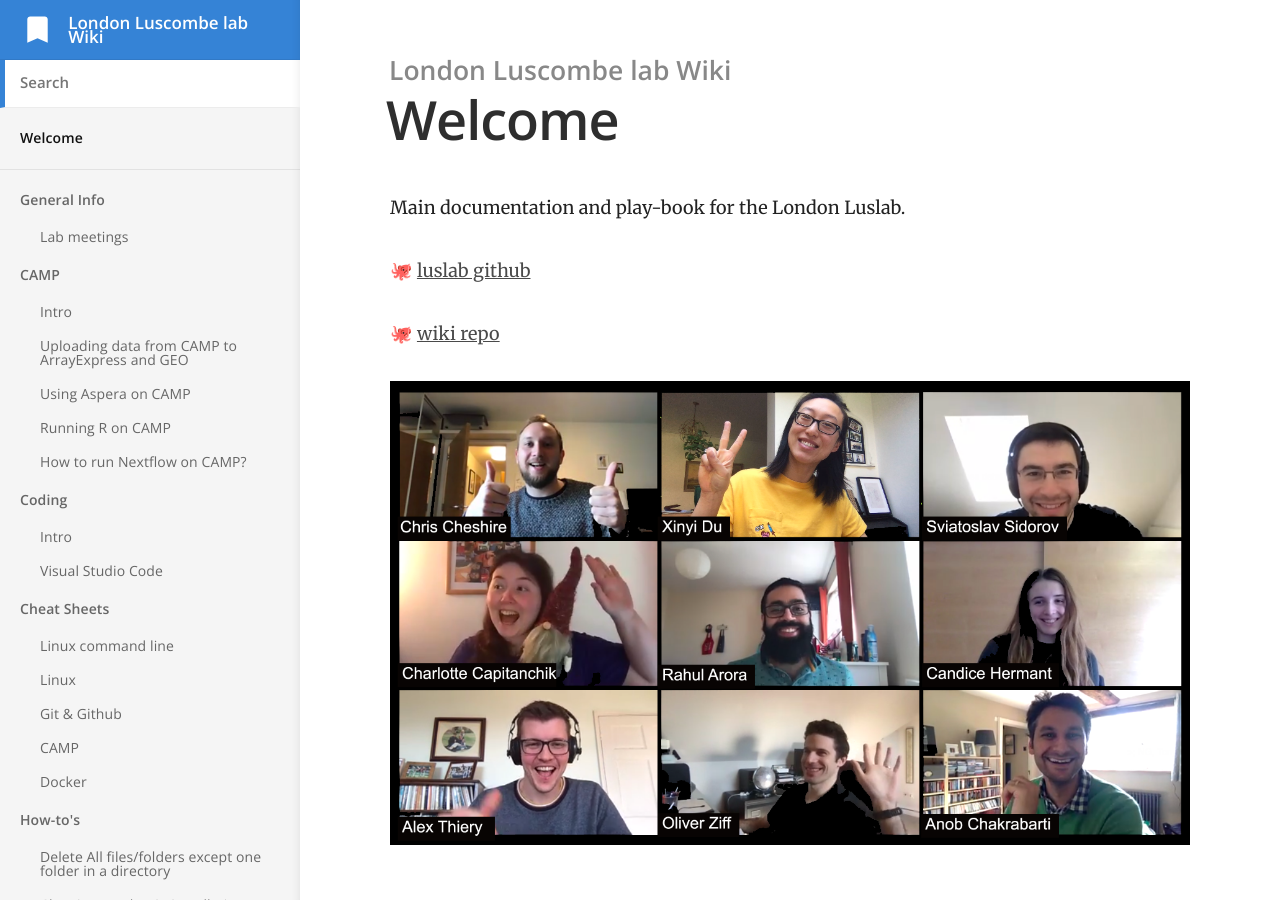
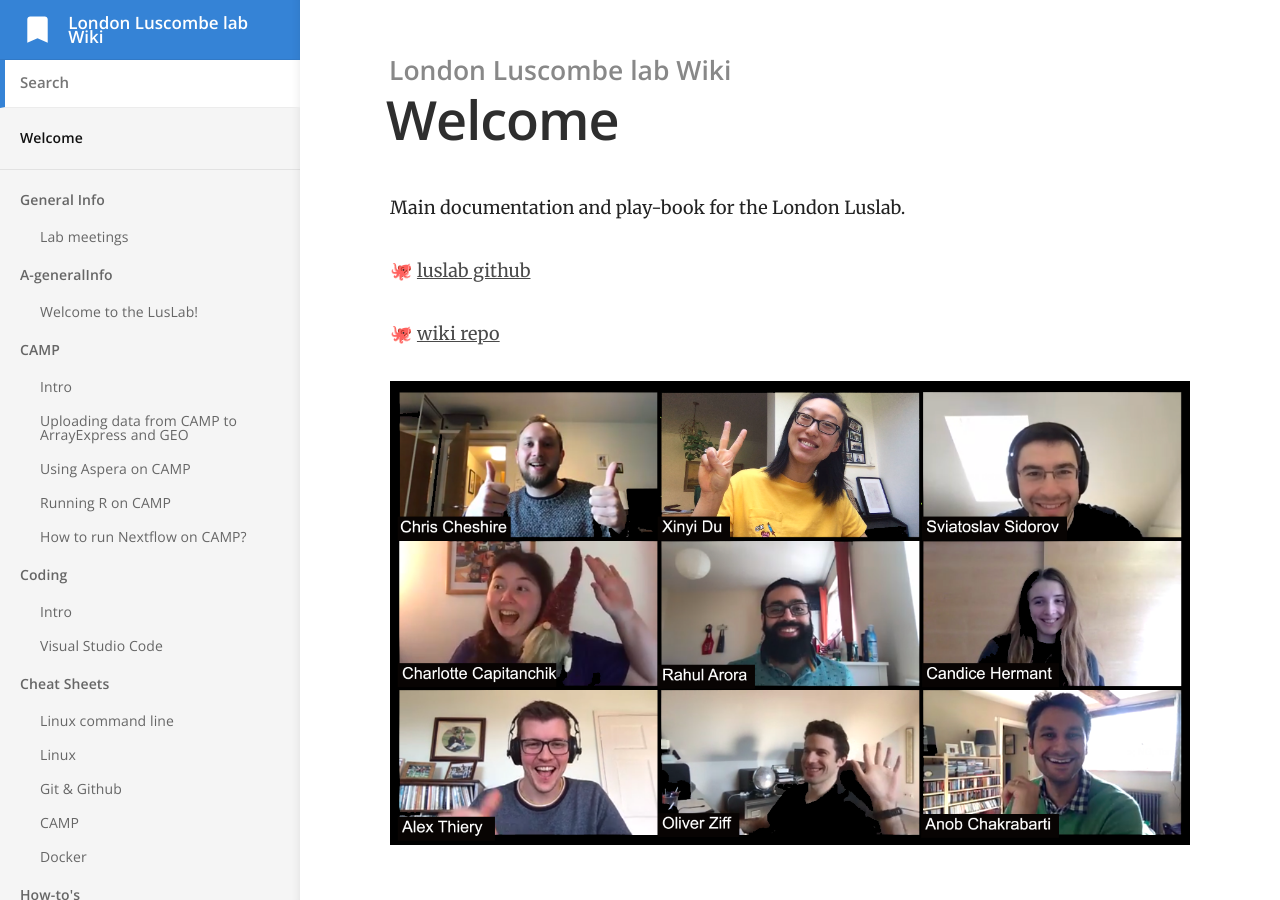
Before and after one commit to luslab/luslab.github.io, a Jekyll site: the page built from index.md, in a window 1280 px wide and 900 px high. Built offline with Jekyll 4.4.1, drawn with Linux system fonts in a browser that asks for light colours.

Commit message:
Update new-starts.md

```diff
--- a/_docs/A-generalInfo/new-starts.md
+++ b/_docs/A-generalInfo/new-starts.md
@@ -1,3 +1,9 @@
+---
+title: Welcome to the LusLab!
+category: A-generalInfo
+order: 1
+---
+
 # Welcome to the LusLab!
 
 
```
